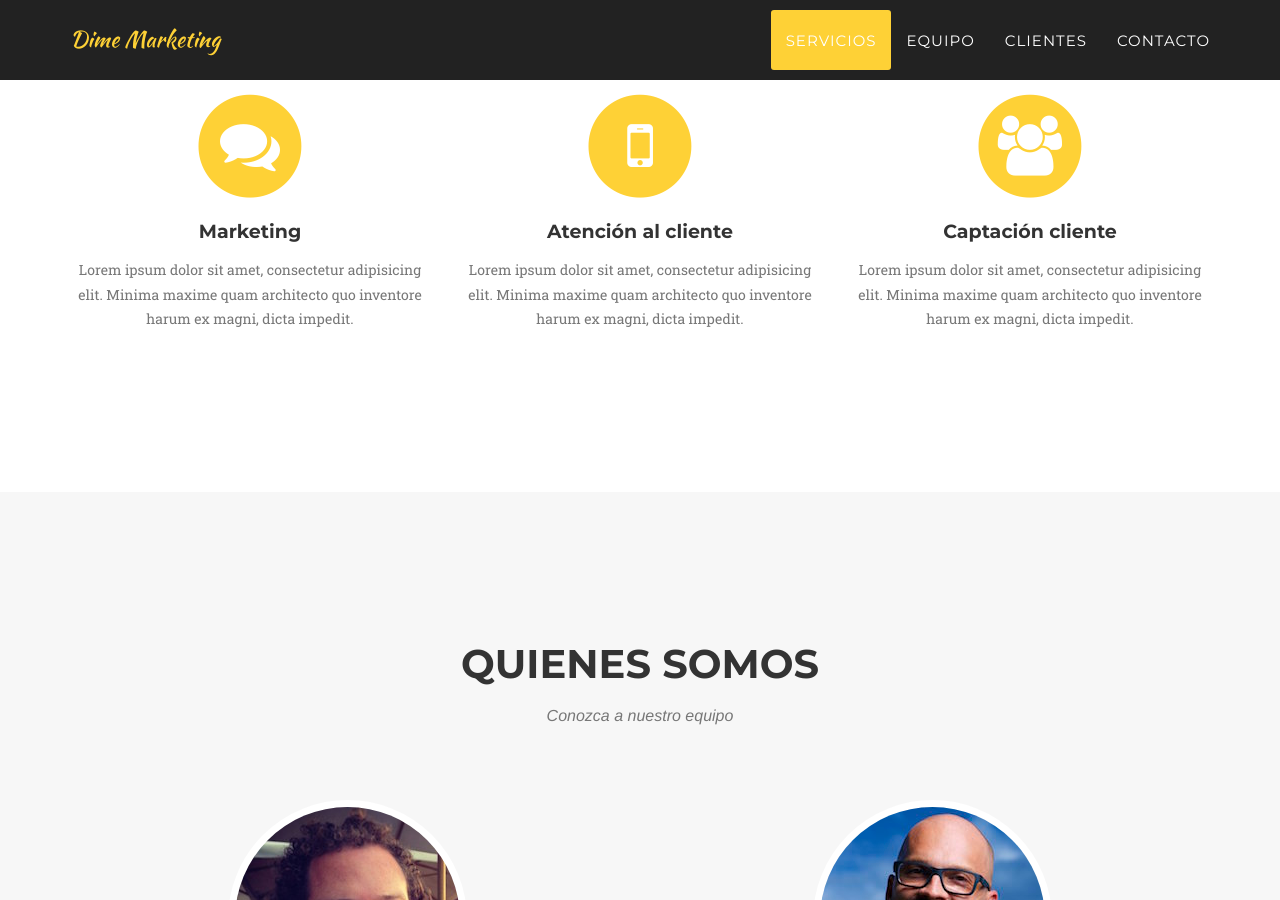
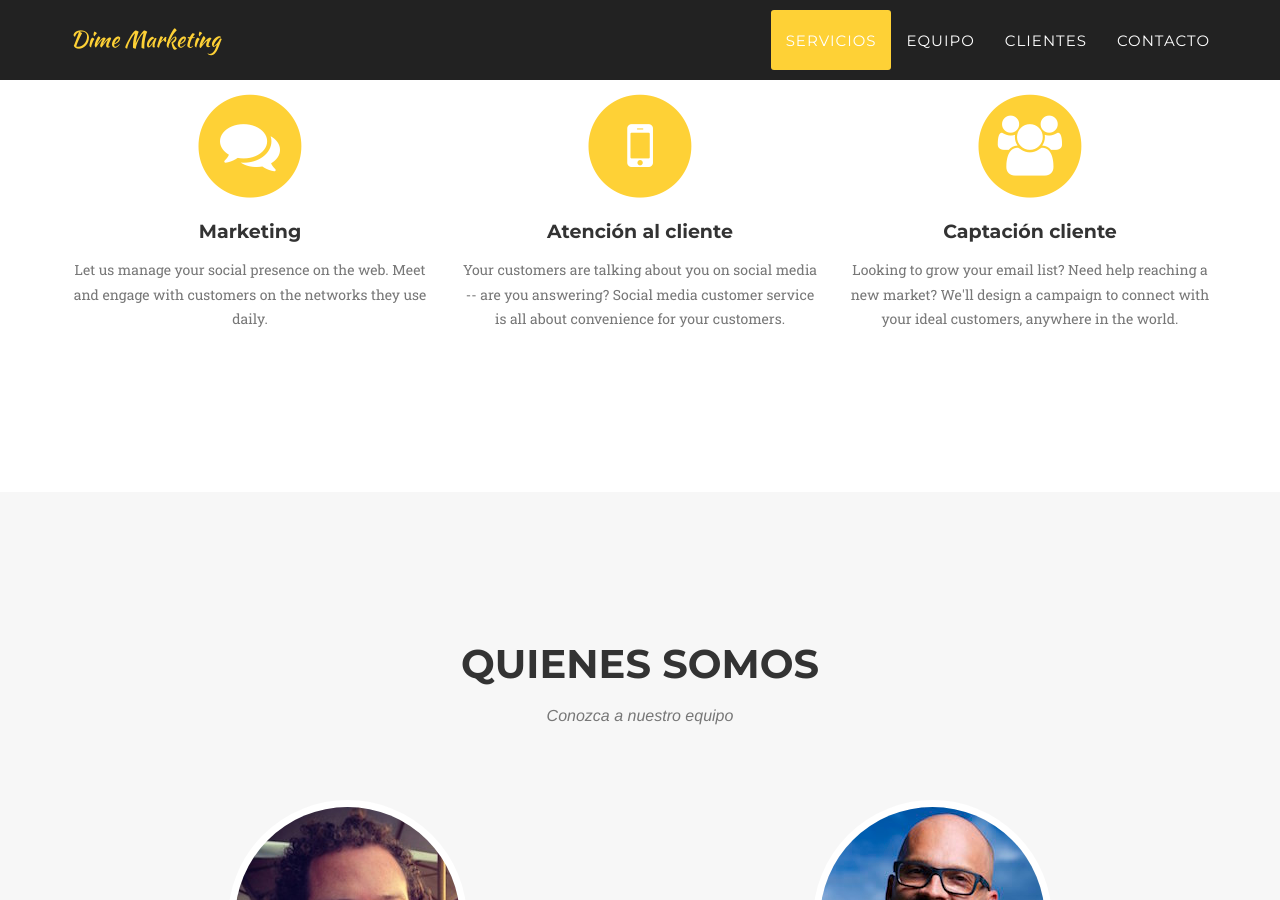
Before and after one commit to dimemarketing/dimemarketing.github.io, a Jekyll site: the page built from index.html, in a window 1280 px wide and 900 px high, scrolled down 978 px. Built offline with Jekyll 4.4.1, drawn with Linux system fonts in a browser that asks for light colours; some web fonts are replaced.

Commit message:
blurbs in english

```diff
--- a/_includes/services.html
+++ b/_includes/services.html
@@ -14,7 +14,8 @@
                         <i class="fa fa-comments fa-stack-1x fa-inverse"></i>
                     </span>
                     <h4 class="service-heading">Marketing</h4>
-                    <p class="text-muted">Lorem ipsum dolor sit amet, consectetur adipisicing elit. Minima maxime quam architecto quo inventore harum ex magni, dicta impedit.</p>
+		    <p class="text-muted">Let us manage your social presence on the web. Meet and engage with customers on the networks they use daily.
+		    </p>
                 </div>
                 <div class="col-md-4">
                     <span class="fa-stack fa-4x">
@@ -22,7 +23,8 @@
                         <i class="fa fa-mobile-phone fa-stack-1x fa-inverse"></i>
                     </span>
                     <h4 class="service-heading">Atención al cliente</h4>
-                    <p class="text-muted">Lorem ipsum dolor sit amet, consectetur adipisicing elit. Minima maxime quam architecto quo inventore harum ex magni, dicta impedit.</p>
+		    <p class="text-muted">Your customers are talking about you on social media -- are you answering? Social media customer service is all about convenience for your customers.
+		    </p>
                 </div>
                 <div class="col-md-4">
                     <span class="fa-stack fa-4x">
@@ -30,7 +32,8 @@
                         <i class="fa fa-users fa-stack-1x fa-inverse"></i>
                     </span>
                     <h4 class="service-heading">Captación cliente</h4>
-                    <p class="text-muted">Lorem ipsum dolor sit amet, consectetur adipisicing elit. Minima maxime quam architecto quo inventore harum ex magni, dicta impedit.</p>
+		    <p class="text-muted">Looking to grow your email list? Need help reaching a new market? We'll design a campaign to connect with your ideal customers, anywhere in the world.
+		    </p>
                 </div>
             </div>
         </div>
```
